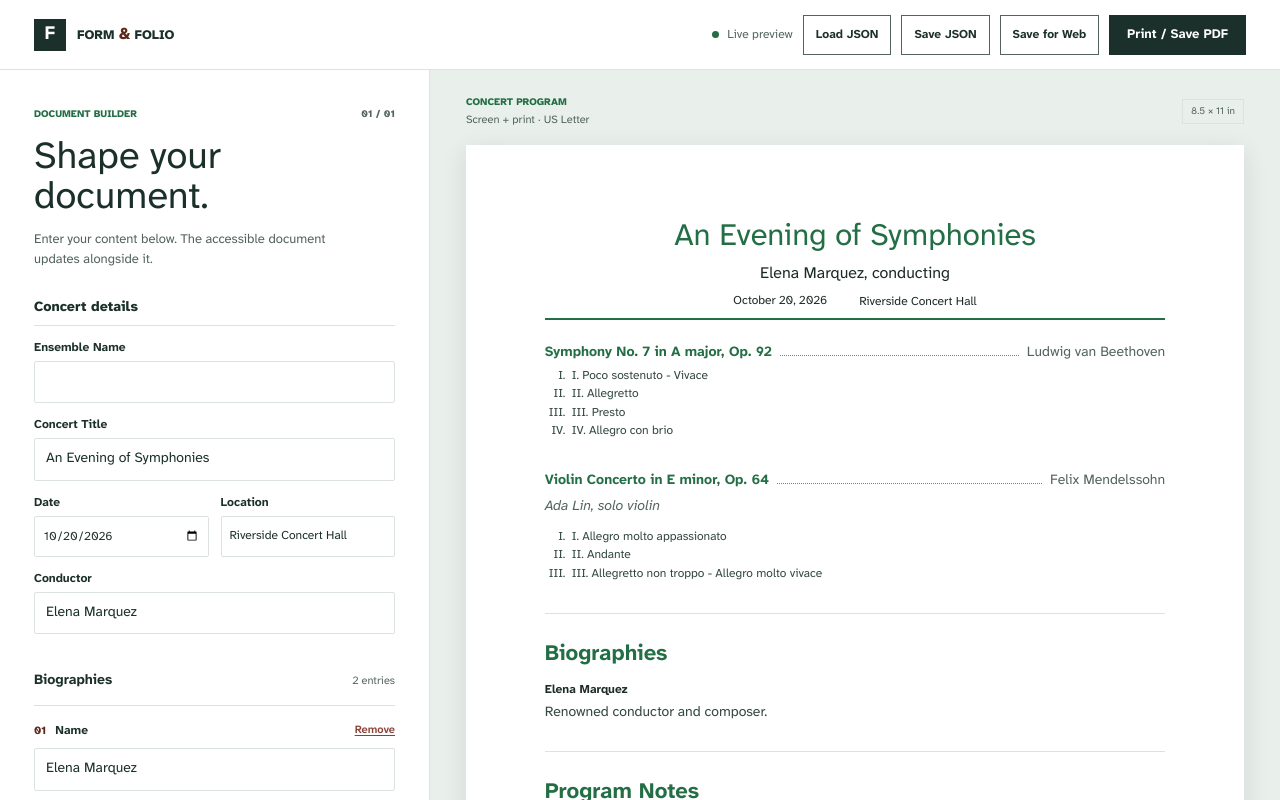
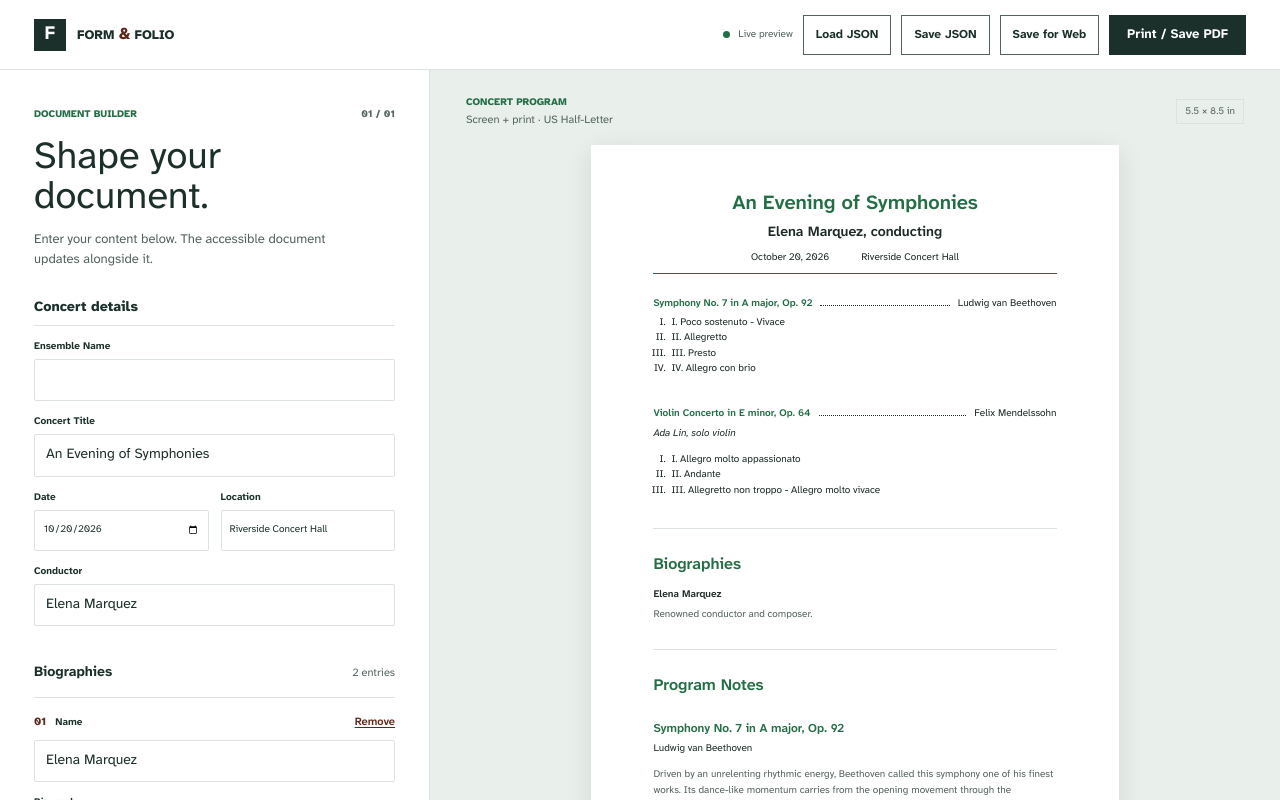
Before and after one commit to prutins/opus-and-octavo, a React (Vite) app: page / in a window 1280 px wide. Shown: the top 800 px of the page. Built offline with nearby package versions, Linux system fonts and the light colour scheme.

Commit message:
Page size to half-letter, standardize sizing on rems to 10px

```diff
--- a/src/App.css
+++ b/src/App.css
@@ -12,6 +12,10 @@
   font-style: italic;
   font-weight: 400;
   font-display: swap;
+}
+
+html {
+  font-size: 10px;
 }
 
 :root {
@@ -43,12 +47,12 @@
 }
 
 html {
-  min-width: 320px;
+  min-width: 32rem;
   scroll-behavior: smooth;
 }
 
 body {
-  min-width: 320px;
+  min-width: 32rem;
   min-height: 100vh;
   margin: 0;
 }
@@ -88,12 +92,12 @@ button {
 }
 
 .topbar {
-  min-height: 70px;
-  padding: 0 34px;
+  min-height: 7rem;
+  padding: 0 3.4rem;
   display: flex;
   align-items: center;
   justify-content: space-between;
-  gap: 20px;
+  gap: 2rem;
   background: var(--surface);
   border-bottom: 1px solid var(--line);
 }
@@ -101,68 +105,68 @@ button {
 .brand {
   display: inline-flex;
   align-items: center;
-  gap: 11px;
+  gap: 1.1rem;
   color: var(--ink);
-  font-size: 13px;
+  font-size: 1.3rem;
   font-weight: 800;
   text-decoration: none;
 }
 
 .brand-mark {
-  width: 32px;
-  height: 32px;
+  width: 3.2rem;
+  height: 3.2rem;
   display: grid;
   place-items: center;
   background: var(--ink);
   color: white;
-  font: 700 19px/1 AtkinsonHyperlegibleNext, Georgia, serif;
+  font: 700 1.9rem/1 AtkinsonHyperlegibleNext, Georgia, serif;
 }
 
 .brand-amp {
   color: var(--rust);
   font-family: AtkinsonHyperlegibleNext, Georgia, serif;
-  font-size: 16px;
+  font-size: 1.6rem;
 }
 
 .topbar-actions {
   display: flex;
   align-items: center;
-  gap: 10px;
+  gap: 1.0rem;
 }
 
 .save-state {
   display: inline-flex;
   align-items: center;
-  gap: 8px;
+  gap: 0.8rem;
   color: var(--muted);
-  font-size: 12px;
+  font-size: 1rem;
 }
 
 .save-state > span {
-  width: 7px;
-  height: 7px;
+  width: 0.7rem;
+  height: 0.7rem;
   border-radius: 50%;
   background: var(--green);
 }
 
 .print-button {
-  min-height: 40px;
-  padding: 0 17px;
+  min-height: 4.0rem;
+  padding: 0 1.7rem;
   border: 1px solid var(--ink);
   background: var(--ink);
   color: white;
-  font: 700 13px/1 var(--sans);
+  font: 700 1.3rem/1 var(--sans);
   cursor: pointer;
   transition: background 140ms ease, color 140ms ease;
 }
 
 .file-button {
-  min-height: 40px;
-  padding: 0 12px;
+  min-height: 4.0rem;
+  padding: 0 1.2rem;
   border: 1px solid var(--muted);
   background: transparent;
   color: var(--ink);
-  font: 700 12px/1 var(--sans);
+  font: 700 1.2rem/1 var(--sans);
   cursor: pointer;
   transition: background 140ms ease, color 140ms ease;
 }
@@ -180,23 +184,23 @@ button {
   flex: 1;
   min-height: 0;
   display: grid;
-  grid-template-columns: minmax(350px, 430px) minmax(0, 1fr);
+  grid-template-columns: minmax(35.0rem, 43.0rem) minmax(0, 1fr);
 }
 
 .editor-panel {
-  padding: 38px 34px 24px;
+  padding: 3.8rem 3.4rem 2.4rem;
   background: var(--surface);
   border-right: 1px solid var(--line);
 }
 
 .editor-heading {
-  margin-bottom: 29px;
+  margin-bottom: 2.9rem;
 }
 
 .eyebrow {
   margin: 0;
   color: var(--muted);
-  font-size: 10px;
+  font-size: 1.0rem;
   font-weight: 800;
   line-height: 1.4;
 }
@@ -212,22 +216,22 @@ button {
 }
 
 .editor-heading h1 {
-  margin: 17px 0 11px;
+  margin: 1.7rem 0 1.1rem;
   color: var(--ink);
-  font: 400 38px/1.05 var(--display);
+  font: 400 3.8rem/1.05 var(--display);
 }
 
 .editor-intro {
-  max-width: 300px;
+  max-width: 30.0rem;
   margin: 0;
   color: var(--muted);
-  font-size: 13px;
+  font-size: 1.3rem;
   line-height: 1.55;
 }
 
 .document-form {
   display: grid;
-  gap: 22px;
+  gap: 2.2rem;
 }
 
 .form-group {
@@ -239,11 +243,11 @@ button {
 
 .form-group > legend {
   width: 100%;
-  margin-bottom: 14px;
-  padding: 0 0 9px;
+  margin-bottom: 1.4rem;
+  padding: 0 0 0.9rem;
   border-bottom: 1px solid var(--line);
   color: var(--ink);
-  font-size: 14px;
+  font-size: 1.4rem;
   font-weight: 800;
 }
 
@@ -253,9 +257,9 @@ button {
 
 .field-label {
   display: block;
-  margin: 0 0 6px;
+  margin: 0 0 0.6rem;
   color: var(--ink);
-  font-size: 12px;
+  font-size: 1rem;
   font-weight: 700;
 }
 
@@ -264,22 +268,22 @@ button {
   display: block;
   width: 100%;
   min-width: 0;
-  margin: 0 0 14px;
-  padding: 10px 11px;
+  margin: 0 0 1.4rem;
+  padding: 1.0rem 1.1rem;
   border: 1px solid var(--line);
-  border-radius: 2px;
+  border-radius: 0.2rem;
   background: #fff;
   color: var(--ink);
-  font: 14px/1.45 var(--sans);
+  font: 1.4rem/1.45 var(--sans);
 }
 
 .form-group input {
-  min-height: 41px;
+  min-height: 4.1rem;
 }
 
 .form-group input[type='file'] {
-  padding: 7px;
-  font-size: 12px;
+  padding: 0.7rem;
+  font-size: 1rem;
 }
 
 .form-group textarea {
@@ -298,14 +302,14 @@ button {
 .remove-button:focus-visible,
 .add-section-button:focus-visible,
 .brand:focus-visible {
-  outline: 3px solid var(--rust);
-  outline-offset: 2px;
+  outline: 0.3rem solid var(--rust);
+  outline-offset: 0.2rem;
 }
 
 .field-row {
   display: grid;
   grid-template-columns: minmax(0, 1fr) minmax(0, 1fr);
-  gap: 12px;
+  gap: 1.2rem;
 }
 
 .field-control {
@@ -313,33 +317,33 @@ button {
 }
 
 .field-control input {
-  padding-inline: 8px;
-  font-size: 12px;
+  padding-inline: 0.8rem;
+  font-size: 1rem;
 }
 
 .section-editor-heading {
   display: flex;
   justify-content: space-between;
   align-items: baseline;
-  gap: 12px;
-  margin: 2px 0 -6px;
+  gap: 1.2rem;
+  margin: 0.2rem 0 -0.6rem;
 }
 
 .section-editor-heading h2 {
   margin: 0;
   color: var(--ink);
-  font-size: 14px;
+  font-size: 1.4rem;
 }
 
 .section-editor-heading span,
 .label-note {
   color: var(--muted);
-  font-size: 11px;
+  font-size: 1.1rem;
   font-weight: 400;
 }
 
 .section-group {
-  padding: 15px 0 2px;
+  padding: 1.5rem 0 0.2rem;
   border-top: 1px solid var(--line);
 }
 
@@ -352,8 +356,8 @@ button {
   display: grid;
   grid-template-columns: auto 1fr auto;
   align-items: center;
-  gap: 9px;
-  margin-bottom: 8px;
+  gap: 0.9rem;
+  margin-bottom: 0.8rem;
 }
 
 .section-title-row .field-label {
@@ -363,31 +367,31 @@ button {
 .biography-photo-preview, .program-note-photo-preview {
   display: flex;
   align-items: center;
-  gap: 12px;
-  margin: -2px 0 14px;
+  gap: 1.2rem;
+  margin: -0.2rem 0 1.4rem;
 }
 
 .editor-biography-photo, .editor-program-note-photo {
-  width: 64px;
-  height: 80px;
+  width: 6.4rem;
+  height: 8.0rem;
   border: 1px solid var(--line);
   object-fit: cover;
 }
 
 .section-number {
   color: var(--rust);
-  font-size: 11px;
+  font-size: 1.1rem;
   font-weight: 800;
 }
 
 .remove-button {
-  padding: 4px 0 4px 8px;
+  padding: 0.4rem 0 0.4rem 0.8rem;
   border: 0;
   background: transparent;
-  color: #8b4035;
-  font: 600 11px/1 var(--sans);
+  color: var(--rust);
+  font: 600 1.1rem/1 var(--sans);
   text-decoration: underline;
-  text-underline-offset: 2px;
+  text-underline-offset: 0.2rem;
   cursor: pointer;
 }
 
@@ -395,53 +399,53 @@ button {
   justify-self: start;
   display: inline-flex;
   align-items: center;
-  gap: 8px;
-  padding: 9px 0;
+  gap: 0.8rem;
+  padding: 0.9rem 0;
   border: 0;
   background: transparent;
   color: var(--green);
-  font: 800 13px/1 var(--sans);
+  font: 800 1.3rem/1 var(--sans);
   cursor: pointer;
 }
 
 .add-section-button > span {
-  width: 23px;
-  height: 23px;
+  width: 2.3rem;
+  height: 2.3rem;
   display: grid;
   place-items: center;
   border: 1px solid var(--green);
-  font-size: 17px;
+  font-size: 1.7rem;
   font-weight: 400;
 }
 
 .contact-group {
-  padding-top: 14px;
+  padding-top: 1.4rem;
   border-top: 1px solid var(--line);
 }
 
 .contact-group input {
-  margin-bottom: 2px;
+  margin-bottom: 0.2rem;
 }
 
 .editor-status {
-  margin: 18px 0 0;
+  margin: 1.8rem 0 0;
   color: var(--muted);
-  font-size: 11px;
+  font-size: 1.1rem;
 }
 
 .preview-panel {
   min-width: 0;
-  padding: 26px 36px 55px;
+  padding: 2.6rem 3.6rem 5.5rem;
   background: var(--canvas);
 }
 
 .preview-toolbar {
   max-width: 8.5in;
-  margin: 0 auto 18px;
+  margin: 0 auto 1.8rem;
   display: flex;
   align-items: center;
   justify-content: space-between;
-  gap: 15px;
+  gap: 1.5rem;
 }
 
 .preview-toolbar .eyebrow {
@@ -449,40 +453,40 @@ button {
 }
 
 .preview-description {
-  margin: 3px 0 0;
+  margin: 0.3rem 0 0;
   color: var(--muted);
-  font-size: 11px;
+  font-size: 1.1rem;
 }
 
 .page-size {
-  padding: 5px 8px;
+  padding: 0.5rem 0.8rem;
   border: 1px solid var(--line);
   color: var(--muted);
-  font-size: 10px;
+  font-size: 1.0rem;
   white-space: nowrap;
 }
 
 .document-paper {
   box-sizing: border-box;
-  width: min(100%, 8.5in);
-  min-height: 11in;
+  width: min(100%, 5.5in);
+  min-height: 8.5in;
   margin: 0 auto;
-  padding: 0.78in 0.82in;
+  padding: 0.5in 0.65in;
   background: #fff;
-  box-shadow: 0 7px 24px rgb(28 54 43 / 11%);
+  box-shadow: 0 0.7rem 2.4rem rgb(28 54 43 / 11%);
   color: var(--text);
-  font: 14px/1.65 var(--document);
+  font: 1.0rem/1.65 var(--document);
 }
 
 .document-header {
-  margin-bottom: 23px;
-  border-bottom: 2px solid var(--green);
+  margin-bottom: 2.3rem;
+  border-bottom: 0.15rem solid var(--green);
 }
 
 .document-organization {
-  margin: 0 0 14px;
-  color: #356b5d;
-  font: 800 10px/1.3 var(--sans);
+  margin: 0 0 1.4rem;
+  color: var(--green);
+  font: 800 1.0rem/1.3 var(--sans);
   text-transform: uppercase;
 }
 
@@ -490,22 +494,22 @@ button {
   max-width: 100%;
   margin: 0;
   color: var(--green);
-  font: 400 31px/1.12 var(--display);
+  font: 600 2.0rem/1.12 var(--display);
   overflow-wrap: anywhere;
   text-align: center;
 }
 
 .document-conductor {
-  margin: 8px 0;
-  font: 16px/1.4 var(--sans);
+  margin: 0.8rem 0;
+  font: 600 1.4rem/1.4 var(--sans);
   overflow-wrap: anywhere;
   text-align: center;
 }
 
 .document-date {
   margin: 0;
-  color: #53645d;
-  font: 12px/1.4 var(--sans);
+  color: var(--muted);
+  font: 1rem/1.4 var(--sans);
 }
 
 .concert-details {
@@ -513,10 +517,10 @@ button {
   flex-wrap: wrap;
   align-items: flex-start;
   justify-content: center;
-  gap: 16px 32px;
-  margin: 8px 0;
+  gap: 1.6rem 3.2rem;
+  margin: 0.8rem 0;
   padding: 0 0;
-  font: 12px/1.45 var(--sans);
+  font: 1rem/1.45 var(--sans);
 }
 
 .concert-details > div {
@@ -535,30 +539,30 @@ button {
 .biographies-page {
   page-break-before: always;
   break-before: page;
-  margin: 0 0 27px;
+  margin: 0 0 2.7rem;
 }
 
 .biographies-page > h2 {
-  margin: 0 0 12px;
+  margin: 0 0 1.2rem;
   color: var(--green);
-  font: 700 22px/1.3 var(--display);
+  font: 600 1.6rem/1.3 var(--display);
 }
 
 .document-biography {
-  margin: 0 0 15px;
+  margin: 0 0 1.5rem;
   break-inside: avoid-page;
 }
 
 .document-biography.has-photo, .program-note-entry.has-photo {
   display: grid;
-  grid-template-columns: 88px minmax(0, 1fr);
+  grid-template-columns: 8.8rem minmax(0, 1fr);
   align-items: start;
-  gap: 14px;
+  gap: 1.4rem;
 }
 
 .document-biography-photo, .program-note-photo {
   display: block;
-  width: 88px;
+  width: 8.8rem;
   aspect-ratio: 4 / 5;
   border: 1px solid var(--line);
   object-fit: cover;
@@ -569,41 +573,41 @@ button {
 }
 
 .document-biography h4 {
-  margin: 0 0 4px;
+  margin: 0 0 0.4rem;
   color: var(--text);
-  font: 700 12px/1.45 var(--sans);
+  font: 600 1.0rem/1.45 var(--sans);
 }
 
 .document-biography p {
   margin: 0;
-  color: #344940;
+  color: var(--muted);
   line-height: 1.55;
 }
 
 .program-list {
   display: block;
-  gap: 22px;
+  gap: 2.2rem;
   margin: 0;
   padding: 0;
   list-style: none;
 }
 
 .ensemble-players {
-  margin-top: 30px;
-  padding-top: 20px;
+  margin-top: 3.0rem;
+  padding-top: 2.0rem;
   border-top: 1px solid var(--line);
 }
 
 .ensemble-players > h2 {
-  margin: 0 0 16px;
+  margin: 0 0 1.6rem;
   color: var(--green);
-  font: 700 22px/1.3 var(--display);
+  font: 600 1.6rem/1.3 var(--display);
 }
 
 .ensemble-player-columns {
   display: grid;
   grid-template-columns: repeat(3, minmax(0, 1fr));
-  gap: 20px 24px;
+  gap: 2.0rem 2.4rem;
 }
 
 .ensemble-player-section {
@@ -612,31 +616,32 @@ button {
 }
 
 .ensemble-player-section h3 {
-  margin: 0 0 8px;
+  margin: 0 0 0.8rem;
   color: var(--green);
-  font: 700 14px/1.35 var(--display);
+  font: 600 1.2rem/1.35 var(--display);
 }
 
 .ensemble-player-section ul {
   display: grid;
-  gap: 5px;
+  gap: 0.5rem;
   margin: 0;
   padding: 0;
   list-style: none;
-  font: 12px/1.4 var(--sans);
+  font: 1rem/1.4 var(--sans);
 }
 
 .ensemble-player-section li {
   display: flex;
   align-items: baseline;
   justify-content: space-between;
-  gap: 10px;
+  gap: 1.0rem;
   min-width: 0;
 }
 
 .ensemble-player-name {
   min-width: 0;
   overflow-wrap: anywhere;
+  font-style: italic;
 }
 
 .ensemble-player-instrument {
@@ -646,25 +651,25 @@ button {
 }
 
 .document-acknowledgements {
-  margin-top: 34px;
-  padding-top: 17px;
+  margin-top: 3.4rem;
+  padding-top: 1.7rem;
   border-top: 1px solid var(--line);
 }
 
 .document-acknowledgements h2 {
-  margin: 0 0 12px;
+  margin: 0 0 1.2rem;
   color: var(--green);
-  font: 700 22px/1.3 var(--display);
+  font: 600 1.6rem/1.3 var(--display);
 }
 
 .document-acknowledgements ul {
   display: grid;
   grid-template-columns: repeat(3, minmax(0, 1fr));
-  gap: 8px 18px;
+  gap: 0.8rem 1.8rem;
   margin: 0;
   padding: 0;
   list-style: none;
-  font: 12px/1.45 var(--sans);
+  font: 1rem/1.45 var(--sans);
 }
 
 .document-acknowledgements li {
@@ -675,13 +680,13 @@ button {
 .program-item {
   min-width: 0;
   break-inside: avoid-page;
-  padding-bottom: 18px;
+  padding-bottom: 1.8rem;
 }
 
 .program-item-heading {
   display: flex;
   align-items: baseline;
-  gap: 8px;
+  gap: 0.8rem;
 }
 
 .program-item-heading.has-composer {
@@ -693,27 +698,26 @@ button {
   min-width: 0;
   margin: 0;
   color: var(--green);
-  font: 700 14px/1.3 var(--display);
+  font: 600 1.0rem/1.3 var(--display);
   overflow-wrap: anywhere;
 }
 
 .program-leader {
-  flex: 1 1 16px;
+  flex: 1 1 1.6rem;
   align-self: baseline;
-  min-width: 16px;
-  border-bottom: 1px dotted #72867d;
+  min-width: 1.6rem;
+  border-bottom: 1px dotted var(--text);
 }
 
 .program-movements {
-  margin: 3px 0 12px;
+  margin: 0.3rem 0 1.2rem;
   padding-inline-start: 1.5rem;
-  color: #344940;
-  font: 12px/1.55 var(--sans);
+  font: 1rem/1.55 var(--sans);
   list-style-type: upper-roman;
 }
 
 .program-movements li {
-  padding-inline-start: 3px;
+  padding-inline-start: 0.3rem;
 }
 
 .program-item-meta {
@@ -727,14 +731,14 @@ button {
 .composer-line, .featured-line {
   display:block;
   align-self: baseline;
-  margin: 0 0 10px;
-  color: #53645d;
-  font: 14px/1.45 var(--sans);
+  margin: 0 0 1.0rem;
+  color: var(--text);
+  font: 1rem/1.45 var(--sans);
   font-style: normal;
 }
 
 .featured-line {
-  margin-top: 6px;
+  margin-top: 0.6rem;
   font-style: italic;
 }
 
@@ -745,8 +749,8 @@ button {
 }
 
 .program-note {
-  margin: 9px 0 0;
-  color: #344940;
+  margin: 0.9rem 0 0;
+  color: var(--muted);
   line-height: 1.6;
 }
 
@@ -757,51 +761,51 @@ button {
 
 .program-note-link:hover {
   text-decoration: underline;
-  text-underline-offset: 3px;
+  text-underline-offset: 0.3rem;
 }
 
 .program-note-link:focus-visible {
   border-radius: 1px;
-  outline: 3px solid var(--rust);
-  outline-offset: 3px;
+  outline: 0.3rem solid var(--rust);
+  outline-offset: 0.3rem;
 }
 
-.program-notes-page, .biographies-page {
+.program-notes-page, .biographies-page, .ensemble-players {
   page-break-before: always;
   break-before: page;
   margin-top: 0;
-  padding-top: 26px;
+  padding-top: 2.6rem;
   border-top: 1px solid var(--line);
 }
 
 .program-notes-page > h2 {
-  margin: 0 0 24px;
+  margin: 0 0 2.4rem;
   color: var(--green);
-  font: 700 22px/1.3 var(--display);
+  font: 600 1.6rem/1.3 var(--display);
 }
 
 .program-note-entry {
-  margin: 0 0 24px;
+  margin: 0 0 2.4rem;
   break-inside: avoid-page;
 }
 
 .program-note-entry h3 {
-  margin: 0 0 5px;
+  margin: 0 0 0.5rem;
   color: var(--green);
-  font: 700 17px/1.35 var(--display);
+  font: 600 1.2rem/1.35 var(--display);
   break-after: avoid-page;
 }
 
 .program-note-composer {
-  margin: 0 0 10px;
-  color: #53645d;
-  font: 12px/1.45 var(--sans);
+  margin: 0 0 1.0rem;
+  /* color: var(--text); */
+  font: 1rem/1.45 var(--sans);
 }
 
 .program-note-author {
-  margin: 10px 0 0;
-  color: #53645d;
-  font: italic 12px/1.45 var(--sans);
+  margin: 1.0rem 0 0;
+  color: var(--muted);
+  font: italic 1rem/1.45 var(--sans);
   text-align: right;
 }
 
@@ -853,7 +857,7 @@ button {
   .topbar-actions {
     flex: 1 1 100%;
     justify-content: flex-end;
-    gap: 8px;
+    gap: 0.8rem;
   }
 
   .save-state {
@@ -861,15 +865,15 @@ button {
   }
 
   .print-button {
-    min-height: 38px;
-    padding-inline: 9px;
-    font-size: 11px;
+    min-height: 3.8rem;
+    padding-inline: 0.9rem;
+    font-size: 1.1rem;
   }
 
   .file-button {
-    min-height: 38px;
-    padding-inline: 9px;
-    font-size: 11px;
+    min-height: 3.8rem;
+    padding-inline: 0.9rem;
+    font-size: 1.1rem;
   }
 
   .workspace {
@@ -878,40 +882,40 @@ button {
   }
 
   .editor-panel {
-    padding: 30px 22px 26px;
+    padding: 3.0rem 2.2rem 2.6rem;
     border-right: 0;
     border-bottom: 1px solid var(--line);
   }
 
   .editor-heading h1 {
-    font-size: 34px;
+    font-size: 3.4rem;
   }
 
   .preview-panel {
-    padding: 22px 12px 35px;
+    padding: 2.2rem 1.2rem 3.5rem;
   }
 
   .preview-toolbar {
-    padding-inline: 5px;
+    padding-inline: 0.5rem;
   }
 
   .document-paper {
     min-height: auto;
-    padding: 36px 28px;
-    font-size: 13px;
+    padding: 3.6rem 2.8rem;
+    font-size: 1.3rem;
   }
 
   .document-title {
-    font-size: 27px;
+    font-size: 2.7rem;
   }
 
   .document-biography.has-photo, .program-note-entry.has-photo {
-    grid-template-columns: 68px minmax(0, 1fr);
-    gap: 12px;
+    grid-template-columns: 6.8rem minmax(0, 1fr);
+    gap: 1.2rem;
   }
 
   .document-biography-photo, .program-note-photo {
-    width: 68px;
+    width: 6.8rem;
   }
 
   .document-acknowledgements ul {
@@ -925,7 +929,7 @@ button {
 
 @media print {
   @page {
-    size: letter;
+    size: half-letter;
     margin: 0.7in;
 
     @top-center {
--- a/src/App.tsx
+++ b/src/App.tsx
@@ -1114,9 +1114,9 @@ function App() {
           <div className="preview-toolbar">
             <div>
               <p className="eyebrow" id="preview-label">CONCERT PROGRAM</p>
-              <p className="preview-description">Screen + print · US Letter</p>
+              <p className="preview-description">Screen + print · US Half-Letter</p>
             </div>
-            <span className="page-size">8.5 × 11 in</span>
+            <span className="page-size">5.5 × 8.5 in</span>
           </div>
 
           <article ref={documentPreviewRef} className="document-paper" aria-label="Formatted document preview">
```
